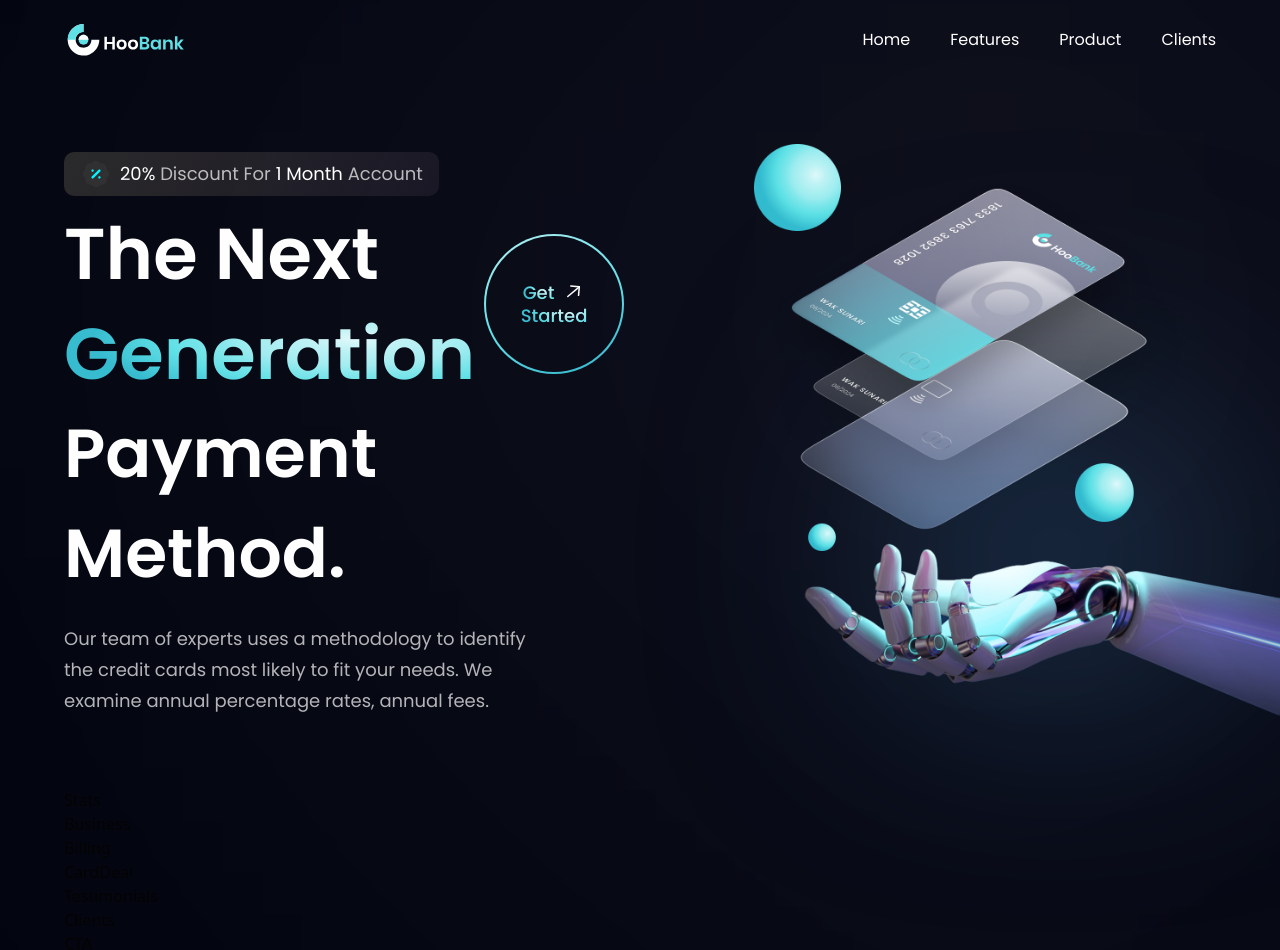
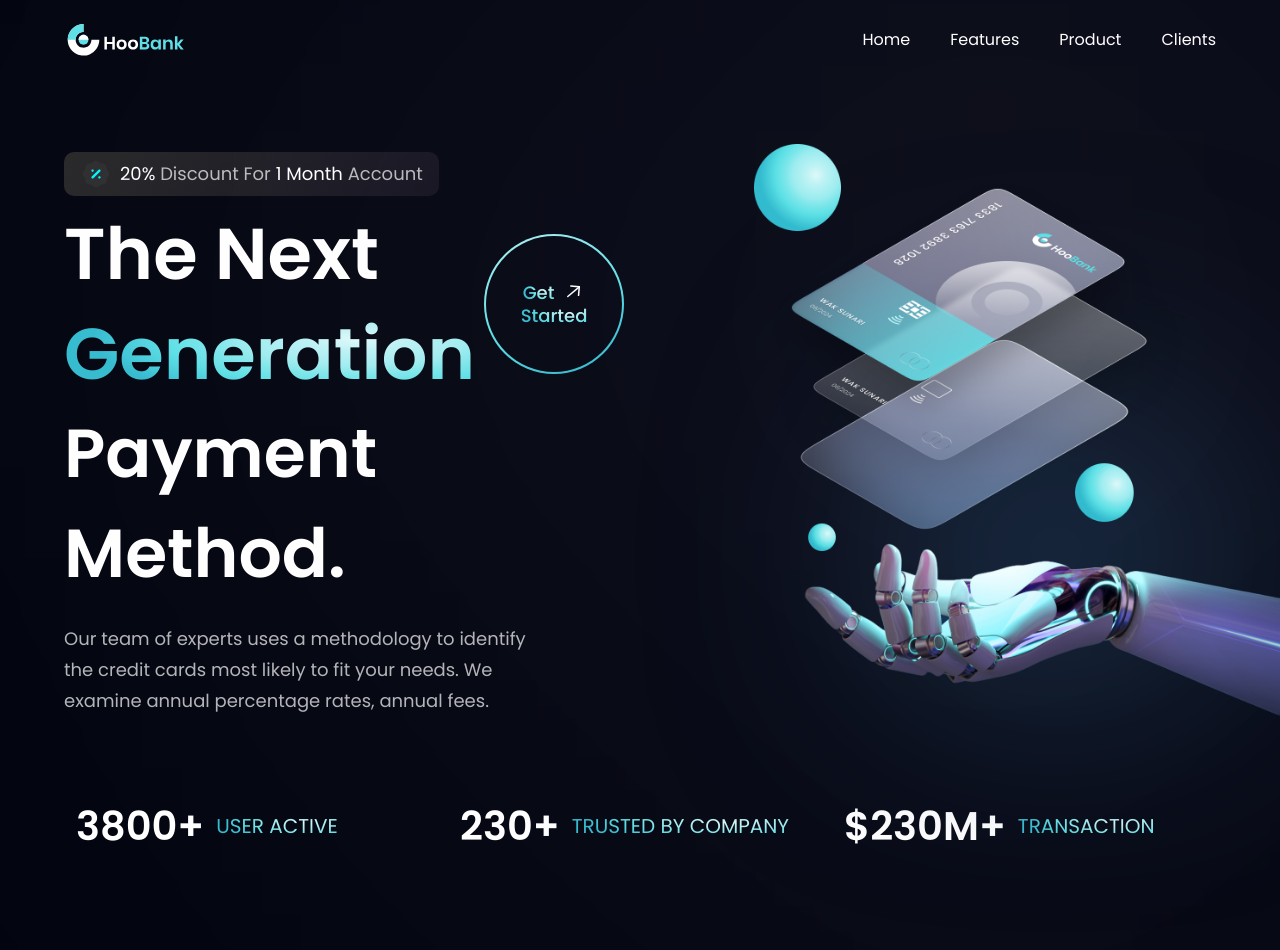
Before and after one commit to igor-mlv/example-of-responsive-react-app, a React (Vite) app: page / in a window 1280 px wide. Shown: the top 950 px of the page. Built offline with nearby package versions, Linux system fonts and the light colour scheme.

Commit message:
finished stats section

```diff
--- a/src/components/Stats.jsx
+++ b/src/components/Stats.jsx
@@ -1,9 +1,17 @@
-import React from 'react'
+import { stats } from '../constants'
+import styles from '../styles'
 
-const Stats = () => {
-    return (
-        <div>Stats</div>
-    )
-}
+
+
+const Stats = () => (
+    <section className={`${styles.flexCenter} flex-row flex-wrap sm:mb-20 mb-6`}>
+        {stats.map((stat, index) => (
+            <div key={stat.id} className={`flex-1 flex justify-start items-center flex-row m-3`}>
+                <h4 className="font-poppins font-semibold xs:text-[40px] text-[30px] xs:leading-[53px] leading-[43px] text-white">{stat.value}</h4>
+                <p className="font-poppins font-normal xs:text-[20px] text-[15px] xs:leading-[27px] leading-[21px] text-gradient uppercase ml-3">{stat.title}</p>
+            </div>
+        ))}
+    </section>
+)
 
 export default Stats
```
